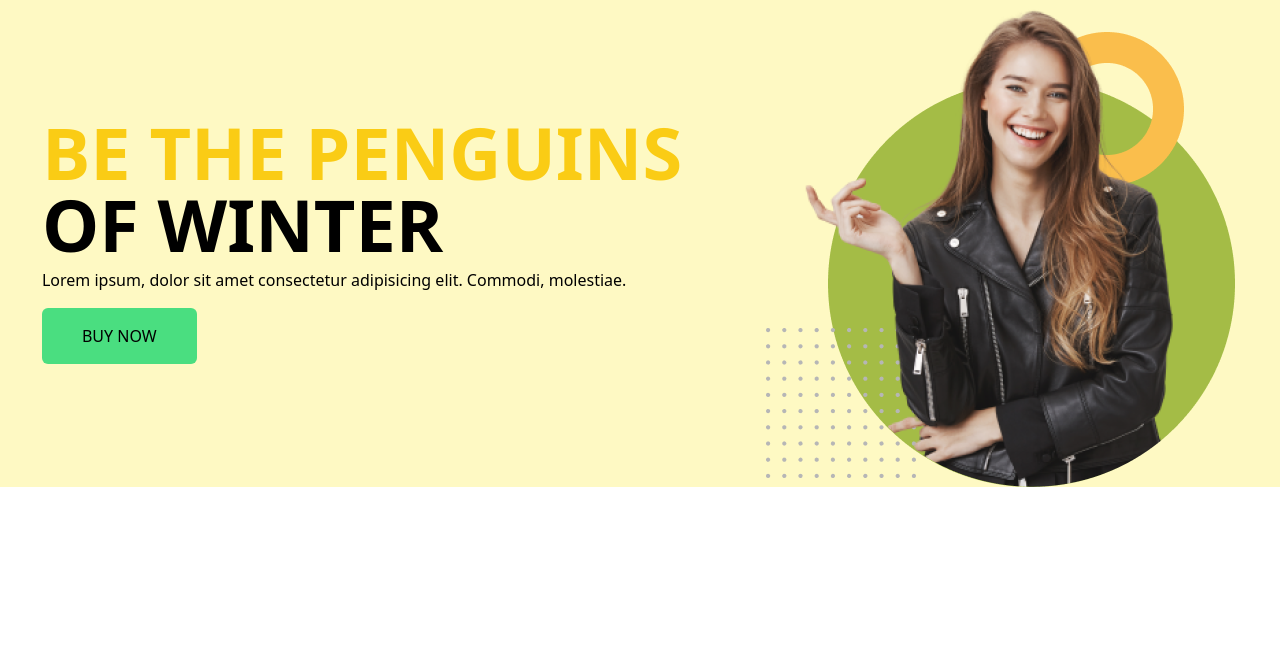
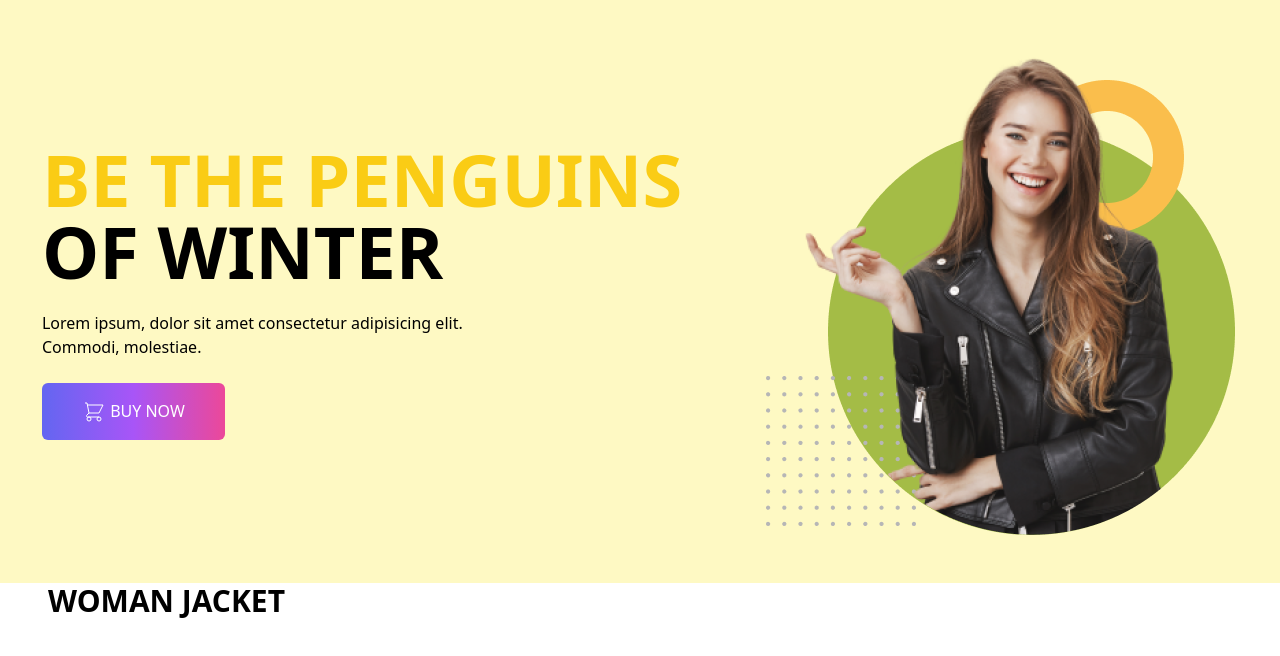
Before and after one commit to saif-ahmed14/Penguin-Fashion, a plain HTML site: page index.html in a window 1280 px wide. Drawn offline with nearby package versions, Linux system fonts and the light colour scheme.

Commit message:
Header section done

```diff
--- a/index.html
+++ b/index.html
@@ -24,11 +24,18 @@
 
 <body>
   <header class="bg-yellow-100 ">
-    <section class="container items-center flex justify-around">
-      <div>
-        <h1 class="font-bold text-7xl"><span class="text-yellow-400">BE THE PENGUINS</span> <br> <span class="text-grey-800">OF WINTER</span></h1>
-        <p class="py-2">Lorem ipsum, dolor sit amet consectetur adipisicing elit. Commodi, molestiae.</p>
-        <button class="uppercase my-2 py-4 px-10 font-medium bg-green-400 rounded-md">Buy Now</button>
+    <section class="container items-center md:flex justify-around py-12">
+      <div class="space-y-4">
+        <h1 class="font-bold text-7xl"><span class="text-yellow-400">BE THE PENGUINS</span> <br> <span
+            class="text-grey-800">OF WINTER</span></h1>
+        <p class="py-2 w-2/3">Lorem ipsum, dolor sit amet consectetur adipisicing elit. Commodi, molestiae.</p>
+        <button class="uppercase my-2 py-4 px-10 text-white font-medium bg-green-400 rounded-md bg-gradient-to-r from-indigo-500 via-purple-500 to-pink-500">
+          <svg xmlns="http://www.w3.org/2000/svg" class="inline h-6 w-6" fill="none" viewBox="0 0 24 24"
+            stroke="currentColor" strokeWidth={2}>
+            <path strokeLinecap="round" strokeLinejoin="round"
+              d="M3 3h2l.4 2M7 13h10l4-8H5.4M7 13L5.4 5M7 13l-2.293 2.293c-.63.63-.184 1.707.707 1.707H17m0 0a2 2 0 100 4 2 2 0 000-4zm-8 2a2 2 0 11-4 0 2 2 0 014 0z" />
+          </svg>
+          Buy Now</button>
       </div>
       <div>
         <img src="images/model.png" alt="">
@@ -37,7 +44,9 @@
   </header>
 
   <main>
-
+    <section>
+      <h2 class="uppercase text-3xl text-grey-800 px-12 mx-auto font-bold">Woman Jacket</h2>
+    </section>
   </main>
 
   <footer>
```
